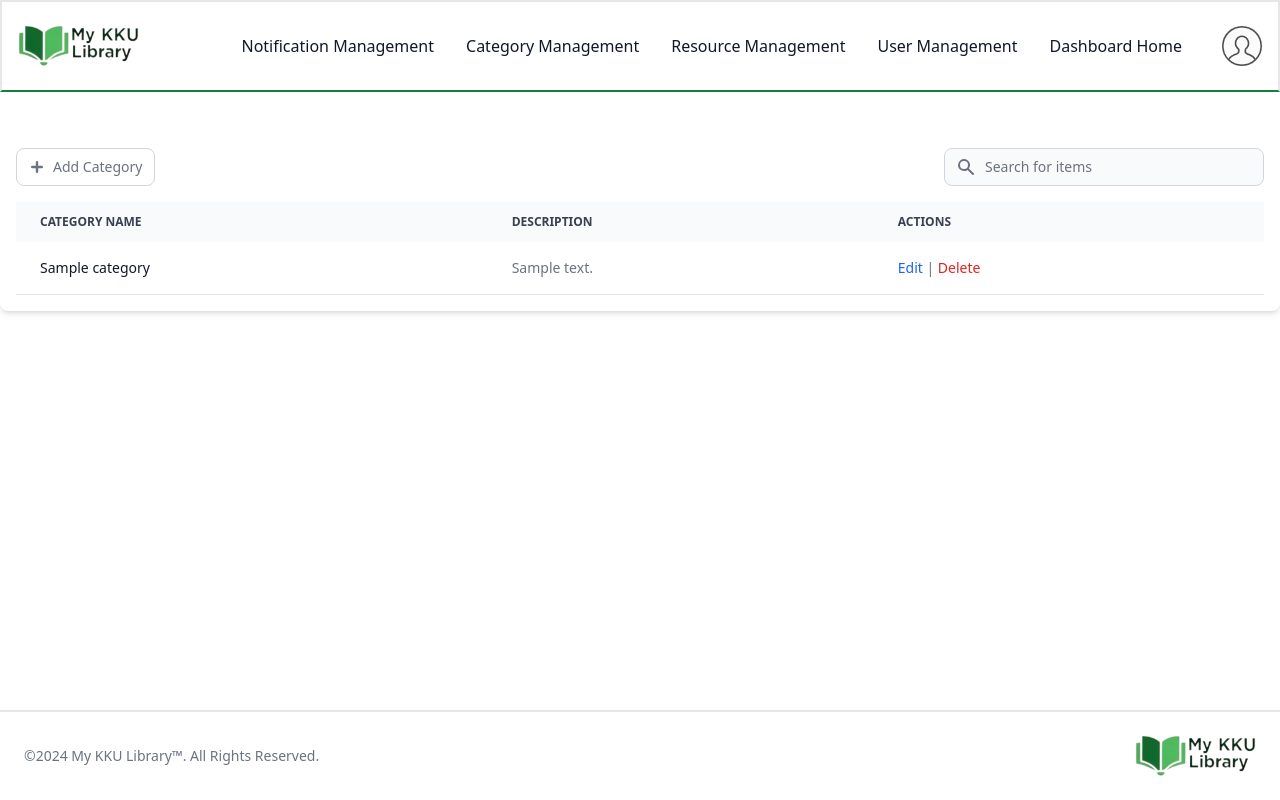
After one commit to Abubakr-Alsheikh/my-kuu-library, a Django app: page /category_management/ in a window 1280 px wide. The commit adds this page. Run offline with Django 5.2, Linux system fonts and the light colour scheme; a user stored in the database is signed in; tables that the repository leaves empty hold one stand-in row (values such as "Sample post"); some libraries are stand-ins or nearby versions.

Commit message:
Making adding for category

```diff
--- a/core/urls.py
+++ b/core/urls.py
@@ -24,6 +24,11 @@ urlpatterns = [
     path('edit_user/<int:pk>/', views.edit_user, name='edit_user'),
     path('delete_user/<int:pk>/', views.delete_user, name='delete_user'),
     path('book_management/', views.resource_management, name='resource_management'),
-    path('report_management/', views.category_management, name='category_management'),
+
+    path('category_management/', views.category_management, name='category_management'),
+    path('add_category/', views.add_category, name='add_category'),
+    path('edit_category/<int:pk>/', views.edit_category, name='edit_category'),
+    path('delete_category/<int:pk>/', views.delete_category, name='delete_category'),
+
     path('notification_management/', views.notification_management, name='notification_management'),
 ] + static(settings.MEDIA_URL, document_root=settings.MEDIA_ROOT)
--- a/core/views.py
+++ b/core/views.py
@@ -6,7 +6,7 @@ from django.contrib.auth.views import LoginView
 from django.utils import timezone
 from django.db.models import Q
 from core.decorators import admin_required
-from core.forms import UserForm
+from core.forms import CategoryForm, UserForm
 from core.models import AuditLog, Book, Category, EJournal, Notification, Report, ViewedResource
 from django.contrib import messages
 from django.contrib.auth.models import User
@@ -279,7 +279,66 @@ def resource_management(request):
 
 @admin_required
 def category_management(request):
-    return render(request, 'dashboard/category_management.html')
+    if request.user.is_staff:
+        categories = Category.objects.all()
+        return render(request, 'dashboard/category_management.html', {'categories': categories})
+    else:
+        return redirect('core:home')
+
+@admin_required
+def add_category(request):
+    if request.method == 'POST':
+        form = CategoryForm(request.POST, request.FILES)
+        if form.is_valid():
+            category = form.save()  # Save the category
+            AuditLog.objects.create(
+                action="Category created",
+                user=request.user,
+                type="category",
+                type_id=category.id,
+            )
+            messages.success(request, 'Category created successfully!')
+            return redirect('core:category_management')
+        else:
+            messages.error(request, 'Invalid form submission.')
+    else:
+        form = CategoryForm()
+    return render(request, 'dashboard/category_form.html', {'form': form})
+
+@admin_required
+def edit_category(request, pk):
+    category = get_object_or_404(Category, pk=pk)
+    if request.method == 'POST':
+        form = CategoryForm(request.POST, request.FILES, instance=category)
+        if form.is_valid():
+            form.save()
+            AuditLog.objects.create(
+                action="Category updated",
+                user=request.user,
+                type="category",
+                type_id=category.id,
+            )
+            messages.success(request, 'Category updated successfully!')
+            return redirect('core:category_management')
+        else:
+            messages.error(request, 'Invalid form submission.')
+    else:
+        form = CategoryForm(instance=category)
+    return render(request, 'dashboard/category_form.html', {'form': form})
+
+@admin_required
+def delete_category(request, pk):
+    category = get_object_or_404(Category, pk=pk)
+    category_id = category.id  # Store category ID before deletion
+    category.delete()
+    AuditLog.objects.create(
+        action="Category deleted",
+        user=request.user,
+        type="category",
+        type_id=category_id,
+    )
+    messages.success(request, 'Category deleted successfully!')
+    return redirect('core:category_management')
 
 @admin_required
 def notification_management(request):
--- a/static/src/output.css
+++ b/static/src/output.css
@@ -1375,6 +1375,10 @@ input:checked + .toggle-bg {
   height: 2rem;
 }
 
+.h-32 {
+  height: 8rem;
+}
+
 .min-h-screen {
   min-height: 100vh;
 }
@@ -1417,6 +1421,10 @@ input:checked + .toggle-bg {
 
 .w-8 {
   width: 2rem;
+}
+
+.w-auto {
+  width: auto;
 }
 
 .min-w-96 {
--- /dev/null
+++ b/templates/dashboard/category_management.html
@@ -0,0 +1,46 @@
+{% extends "dashboard/_base_home.html" %}
+{% block head_title %}Category Management{% endblock head_title %}
+{% load static %}
+{% block content %}
+<div class="container mx-auto my-10">
+  <div class="relative overflow-x-auto p-4 shadow-md sm:rounded-lg">
+    <div class="flex-column flex flex-wrap items-center justify-between space-y-4 pb-4 sm:flex-row sm:space-y-0">
+      <div>
+        <a href="{% url 'core:add_category' %}" class="dark:bg-gray-800 dark:text-white dark:border-gray-600 dark:hover:bg-gray-700 dark:hover:border-gray-600 dark:focus:ring-gray-700 inline-flex items-center rounded-lg border border-gray-300 bg-white px-3 py-1.5 text-sm font-medium text-gray-500 hover:bg-gray-100 focus:outline-none focus:ring-4 focus:ring-gray-100" type="button">
+            <svg class="-ml-1 mr-1 h-6 w-6" fill="currentColor" viewBox="0 0 20 20" xmlns="http://www.w3.org/2000/svg">
+                <path fill-rule="evenodd" d="M10 5a1 1 0 011 1v3h3a1 1 0 110 2h-3v3a1 1 0 11-2 0v-3H6a1 1 0 110-2h3V6a1 1 0 011-1z" clip-rule="evenodd"></path>
+            </svg>
+            Add Category</a>
+      </div>
+      <label for="table-search" class="sr-only">Search</label>
+      <div class="relative">
+        <div class="rtl:inset-r-0 pointer-events-none absolute inset-y-0 left-0 flex items-center ps-3 rtl:right-0">
+          <svg class="dark:text-gray-400 h-5 w-5 text-gray-500" aria-hidden="true" fill="currentColor" viewBox="0 0 20 20" xmlns="http://www.w3.org/2000/svg"><path fill-rule="evenodd" d="M8 4a4 4 0 100 8 4 4 0 000-8zM2 8a6 6 0 1110.89 3.476l4.817 4.817a1 1 0 01-1.414 1.414l-4.816-4.816A6 6 0 012 8z" clip-rule="evenodd"></path></svg>
+        </div>
+        <input type="text" id="table-search" class="dark:bg-gray-700 dark:border-gray-600 dark:placeholder-gray-400 dark:text-white dark:focus:ring-blue-500 dark:focus:border-blue-500 block w-80 rounded-lg border border-gray-300 bg-gray-50 p-2 ps-10 text-sm text-gray-900 focus:border-blue-500 focus:ring-blue-500" placeholder="Search for items" />
+      </div>
+    </div>
+    <table class="dark:text-gray-400 w-full text-left text-sm text-gray-500 rtl:text-right">
+      <thead class="dark:bg-gray-700 dark:text-gray-400 bg-gray-50 text-xs uppercase text-gray-700">
+        <tr>
+          <th scope="col" class="px-6 py-3">Category Name</th>
+          <th scope="col" class="px-6 py-3">Description</th>
+          <th scope="col" class="px-6 py-3">Actions</th>
+        </tr>
+      </thead>
+      <tbody>
+        {% for category in categories %}
+        <tr class="dark:bg-gray-800 dark:border-gray-700 dark:hover:bg-gray-600 border-b bg-white hover:bg-gray-50">
+          <th scope="row" class="dark:text-white whitespace-nowrap px-6 py-4 font-medium text-gray-900">{{ category.name }}</th>
+          <td class="px-6 py-4">{{ category.description }}</td>
+          <td class="px-6 py-4">
+            <a href="{% url 'core:edit_category' category.id %}" class="dark:text-blue-500 font-medium text-blue-600 hover:underline">Edit</a> |
+            <a href="{% url 'core:delete_category' category.id %}" class="dark:text-red-500 font-medium text-red-600 hover:underline">Delete</a>
+          </td>
+        </tr>
+        {% endfor %}
+      </tbody>
+    </table>
+  </div>
+</div>
+{% endblock content %}
```
Also changed, not shown: core/forms.py (+8 -0 lines), templates/dashboard/category_form.html (added, +28 -0 lines).
